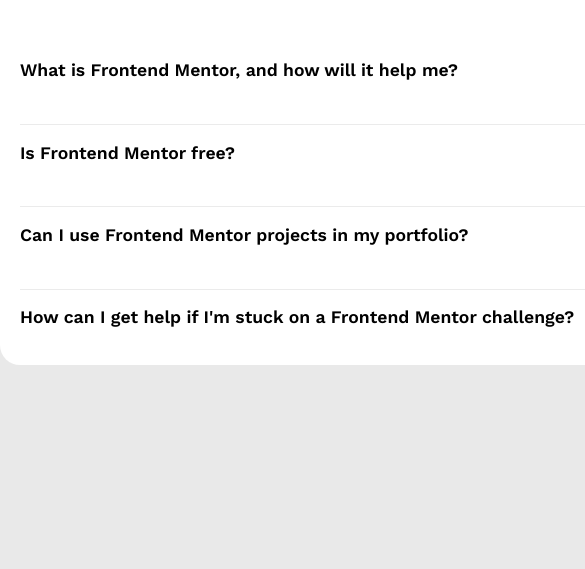
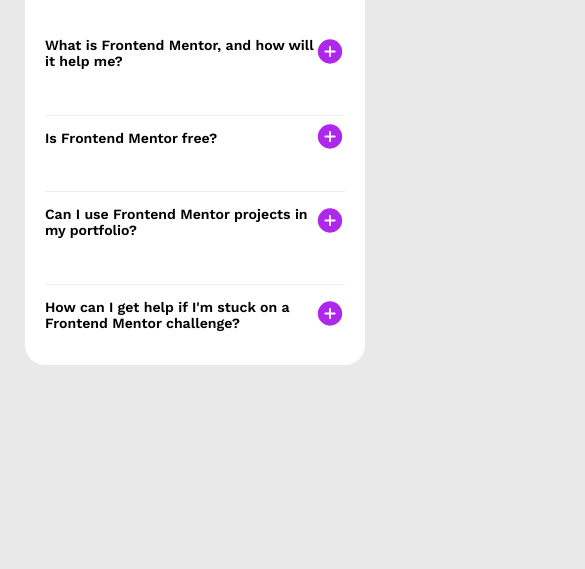
Before and after one commit to Liban13130/faq-accordion-newbie, a plain HTML site: page index.html in a window 390 px wide. Shown: the part 275-844 px from the top of the page, 585 px wide, since content can reach past the window. Drawn offline with nearby package versions, Linux system fonts and the light colour scheme.

Commit message:
responsive

```diff
--- a/style.css
+++ b/style.css
@@ -65,3 +65,18 @@ body{
     display: none;
     width: 150px;
 }
+
+
+@media screen and (max-width: 700px){
+    .container{
+        width: 400px;
+        font-size: 0.9em;
+    }
+}
+
+@media screen and (max-width: 480px){
+    .container{
+        width: 300px;
+        font-size: 0.8em;
+    }
+}
```
